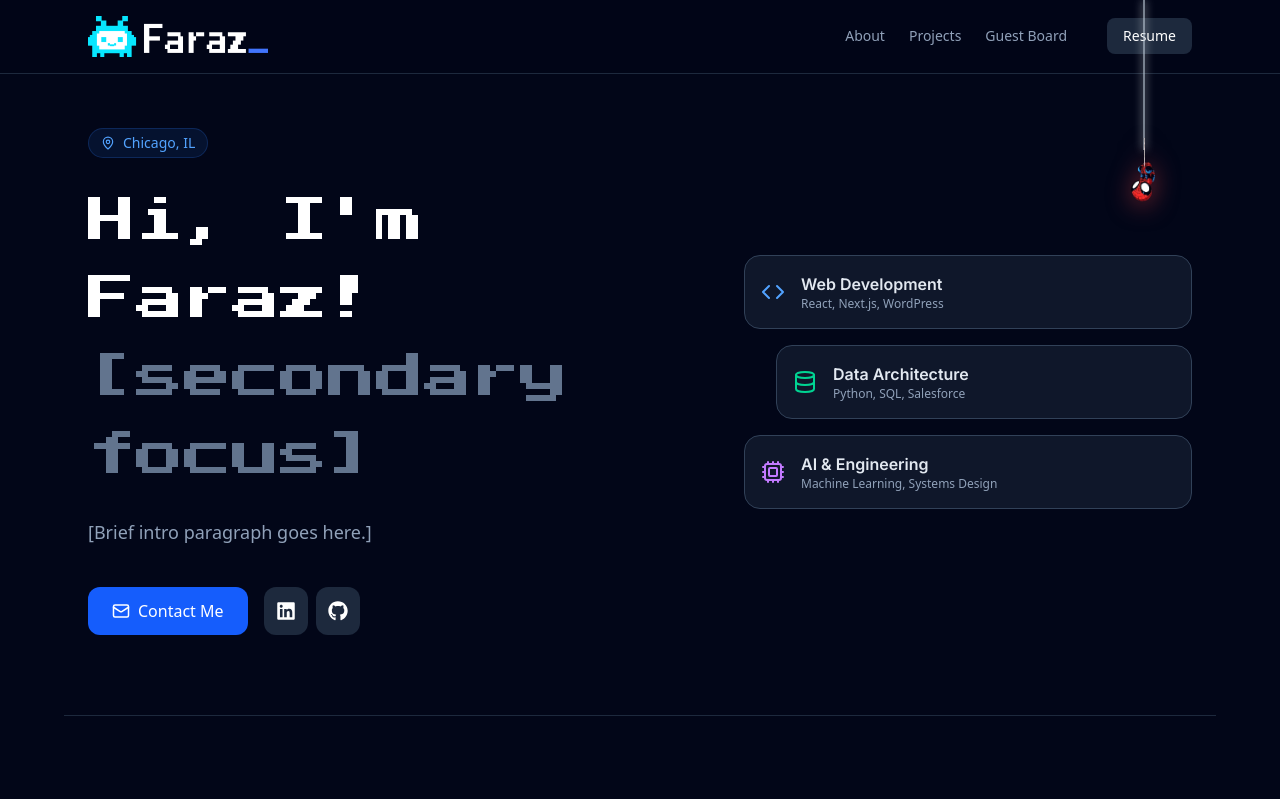
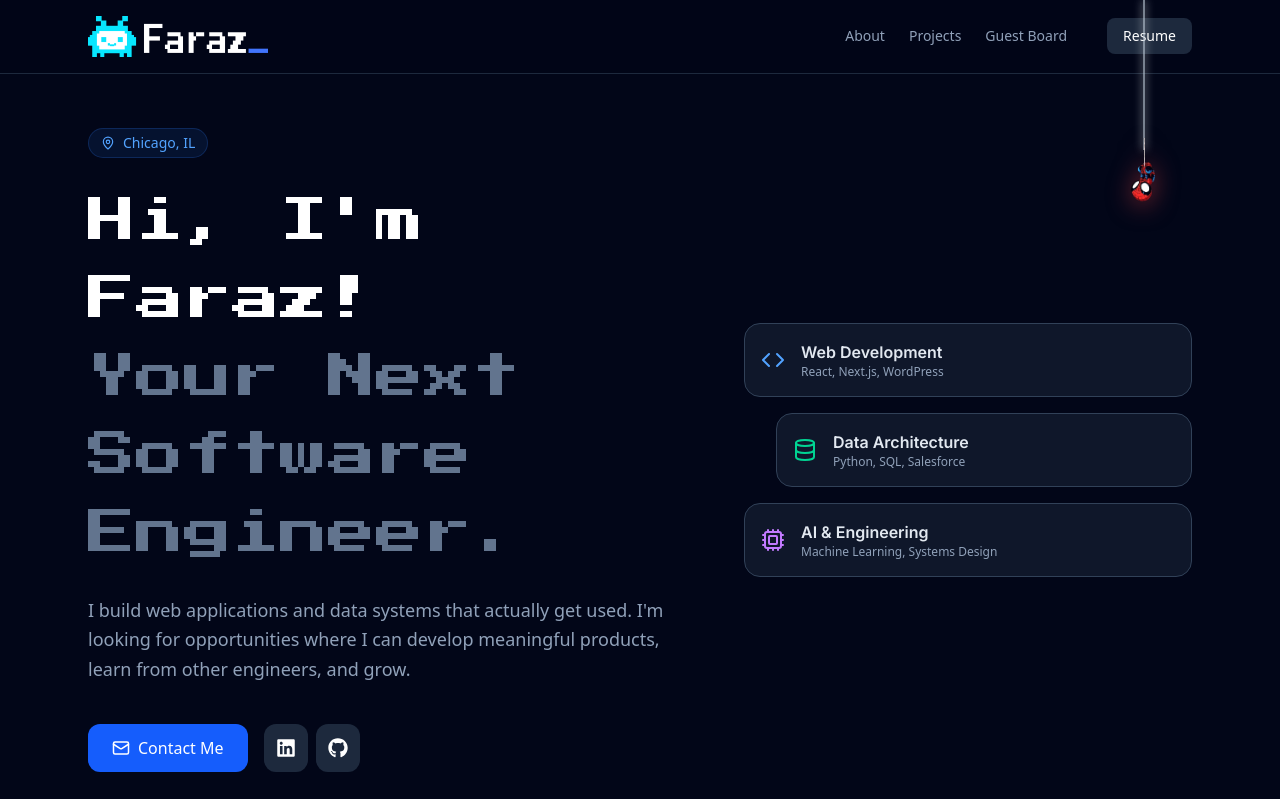
Before and after one commit to farazfayyaz/portfolio-2026, a Next.js app: page / in a window 1280 px wide. Shown: the top 799 px of the page. Built offline with nearby package versions, Linux system fonts and the light colour scheme; no server answers; the database is empty.

Commit message:
edits to content

```diff
--- a/src/components/hero.jsx
+++ b/src/components/hero.jsx
@@ -20,13 +20,15 @@ export default function Hero () {
                     <h1 className='text-3xl md:text-5xl font-press-start text-white leading-relaxed'>
                         Hi, I'm Faraz! <br/>
                         <span className='text-slate-500'>
-                            [secondary focus]
+                            Your Next Software Engineer.
                         </span>
                     </h1>
 
                     {/* Elevator Pitch */}
                     <p className='text-lg text-slate-400 max-w-xl leading-relaxed'>
-                        [Brief intro paragraph goes here.]
+                        I build web applications and data systems that actually get used.
+                        I'm looking for opportunities where I can develop meaningful products,
+                        learn from other engineers, and grow.
                     </p>
 
                     {/* Call to Action Buttons */}
```
Also changed, not shown: .claude/settings.json (added).
